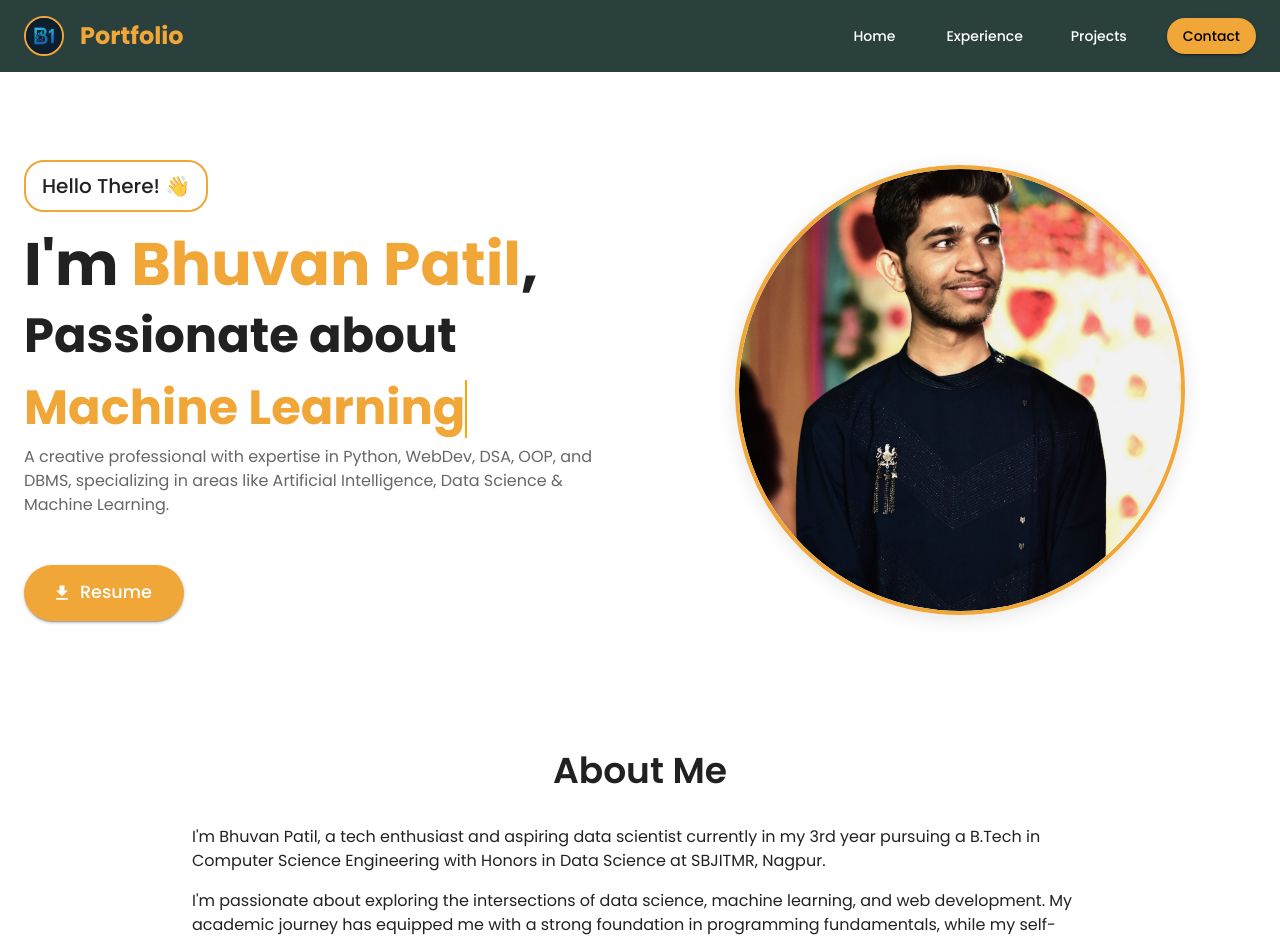
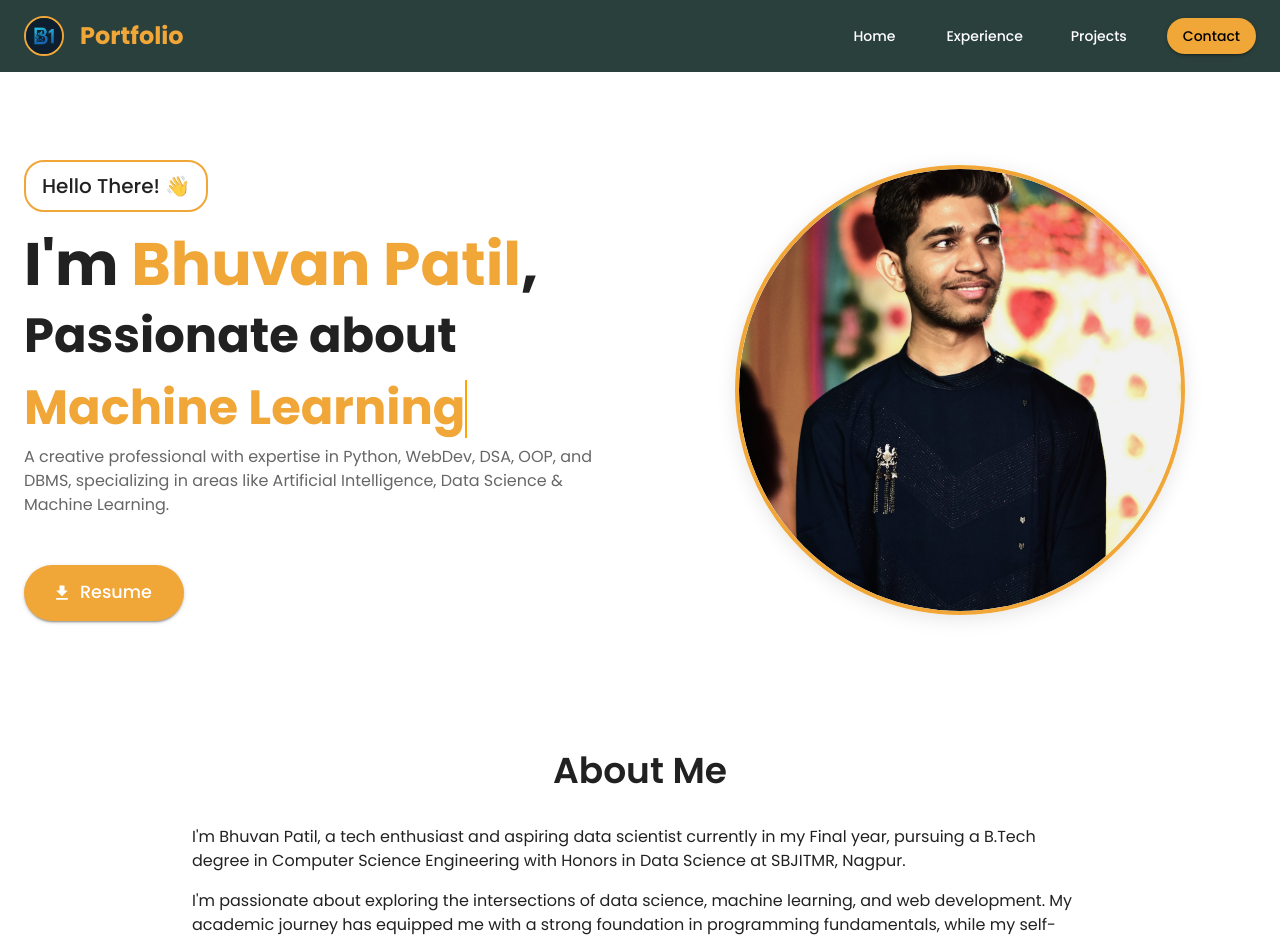
Before and after one commit to Bhuvan-Patil-24/portfolio-frontend, a React (Create React App) app: page / in a window 1280 px wide. Shown: the top 939 px of the page. Built offline with nearby package versions, Linux system fonts and the light colour scheme.

Commit message:
bio updated

```diff
--- a/src/components/Hero.jsx
+++ b/src/components/Hero.jsx
@@ -328,7 +328,7 @@ function Hero() {
             transition={{ duration: 0.5, delay: 0.2 }}
           >
           <Typography variant="body1" paragraph>
-          I'm Bhuvan Patil, a tech enthusiast and aspiring data scientist currently in my 3rd year pursuing a B.Tech in Computer Science Engineering with Honors in Data Science at SBJITMR, Nagpur.
+          I'm Bhuvan Patil, a tech enthusiast and aspiring data scientist currently in my Final year, pursuing a B.Tech degree in Computer Science Engineering with Honors in Data Science at SBJITMR, Nagpur.
           </Typography>
           </motion.div>
           <motion.div
```
